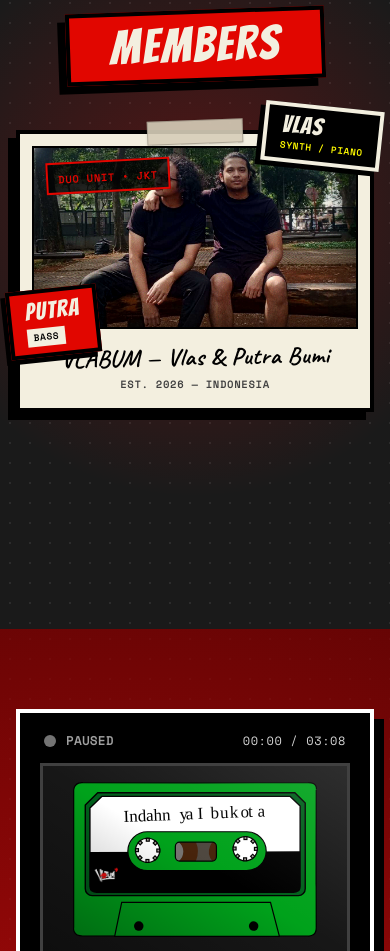
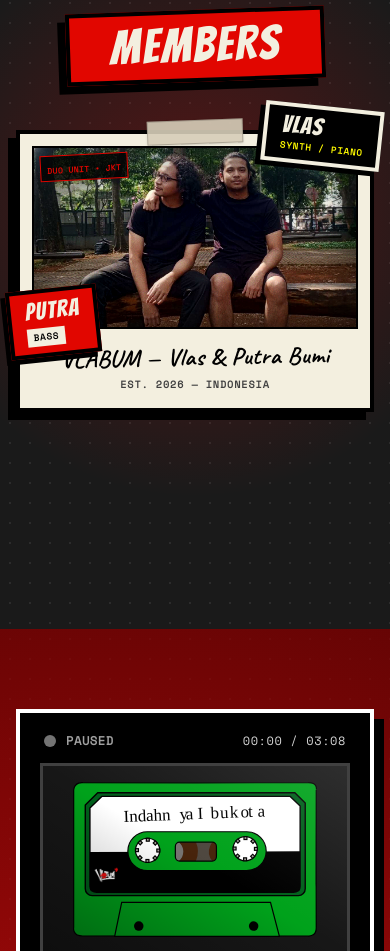
Before and after one commit to V1a5/vlabum, a Next.js app: page / in a window 390 px wide. Shown: the part 2075-3026 px from the top of the page. Built offline with nearby package versions, Linux system fonts and the light colour scheme.

Commit message:
change size member section

```diff
--- a/app/sections/Members/Crew.tsx
+++ b/app/sections/Members/Crew.tsx
@@ -102,8 +102,9 @@ export function Crew() {
             />
 
             {/* Stempel Pojok dalam Foto */}
-            <div className="absolute top-3 left-3 z-20 border-2 border-red bg-black/80 px-2.5 py-0.5 -rotate-3 pointer-events-none">
-              <span className="font-space-mono text-[10px] sm:text-xs font-bold tracking-widest text-red uppercase">
+            {/* Stempel Pojok dalam Foto (Lebih kecil di <= 400px agar tidak menutupi wajah) */}
+            <div className="absolute top-1.5 left-1.5 min-[401px]:top-3 min-[401px]:left-3 z-20 border min-[401px]:border-2 border-red bg-black/80 px-1.5 py-0 min-[401px]:px-2.5 min-[401px]:py-0.5 -rotate-3 pointer-events-none">
+              <span className="font-space-mono text-[8px] min-[401px]:text-[10px] sm:text-xs font-bold tracking-wider min-[401px]:tracking-widest text-red uppercase leading-tight">
                 DUO UNIT • JKT
               </span>
             </div>
```
